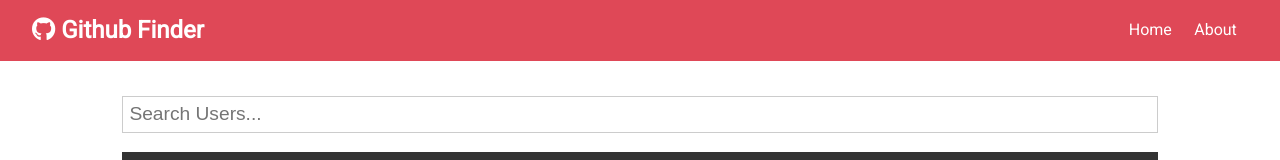
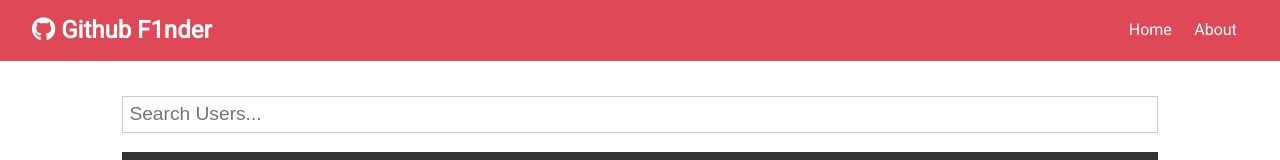
Before and after one commit to sh33lz3bub/github-finder, a React (Create React App) app: page / in a window 1280 px wide. Shown: the top 160 px of the page. Built offline with nearby package versions, Linux system fonts and the light colour scheme.

Commit message:
test commit

```diff
--- a/src/components/layout/Navbar.js
+++ b/src/components/layout/Navbar.js
@@ -24,7 +24,7 @@ const Navbar = ({ icon, title}) => {
 }
 
 Navbar.defaultProps = {
-  title: 'Github Finder',
+  title: 'Github F1nder',
   icon: 'fab fa-github'
 };
 
```
Also changed, not shown: 1 other file (tests, documents, lock files or other folders).
